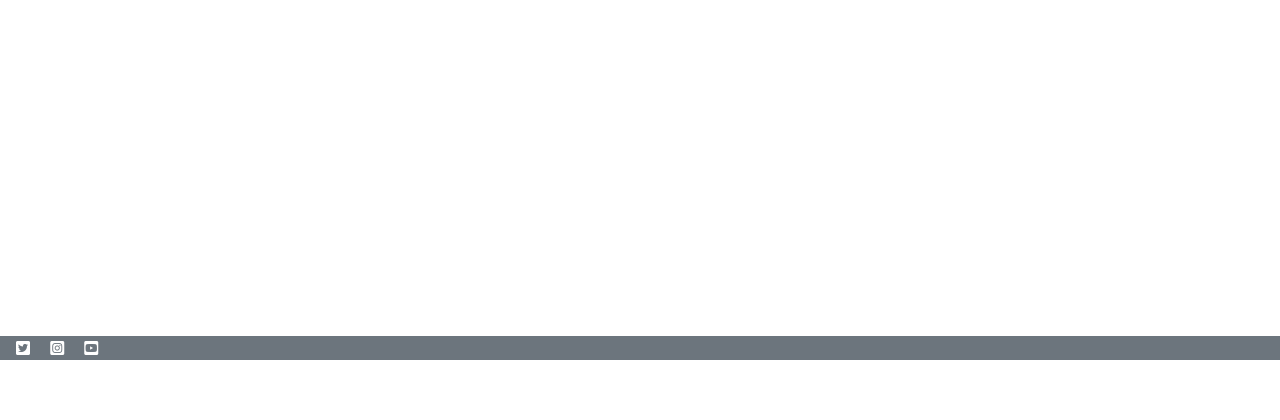
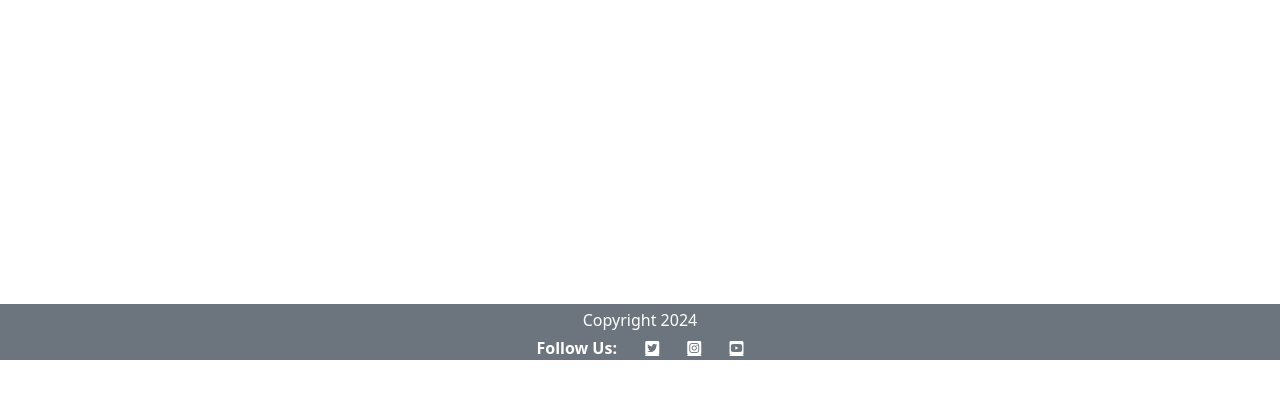
Before and after one commit to Rochilaz123/amateur-inventors, a Django app: page / in a window 1280 px wide. Shown: the part 440-860 px from the top of the page. Run offline with Django 4.2, Linux system fonts and the light colour scheme; data that the repository does not hold is empty; some web fonts are replaced.

Commit message:
Add links to footer icons

```diff
--- a/amateurinventors/settings.py
+++ b/amateurinventors/settings.py
@@ -29,7 +29,7 @@ TEMPLATES_DIR = os.path.join(BASE_DIR, 'templates')
 SECRET_KEY = os.environ.get("SECRET_KEY")
 
 # SECURITY WARNING: don't run with debug turned on in production!
-DEBUG = True
+DEBUG = False
 
 
 ALLOWED_HOSTS = [
--- a/templates/base.html
+++ b/templates/base.html
@@ -80,10 +80,13 @@
 
   </main>
 
-  <footer class="footer bg-secondary text-white fixed-bottom">
-    <i class="fab fa-twitter-square ms-3"></i>
-    <i class="fab fa-instagram-square ms-3"></i>
-    <i class="fab fa-youtube-square ms-3"></i>
+  <footer class="footer bg-secondary text-white fixed-bottom text-center">
+    <p class="mt-1 mb-1">Copyright 2024</p>
+    <strong>Follow Us:</strong>
+    <a href="https://twitter.com" class="fab fa-twitter-square ps-4 text-white"></a>
+    <a href="https://www.instagram.com" class="fab fa-instagram-square ps-4 text-white"></a>
+    <a href="https://www.youtube.com" class="fab fa-youtube-square ps-4 text-white"></a>
+
   </footer>
 
   <script src="https://cdn.jsdelivr.net/npm/bootstrap@5.0.1/dist/js/bootstrap.bundle.min.js"
```
